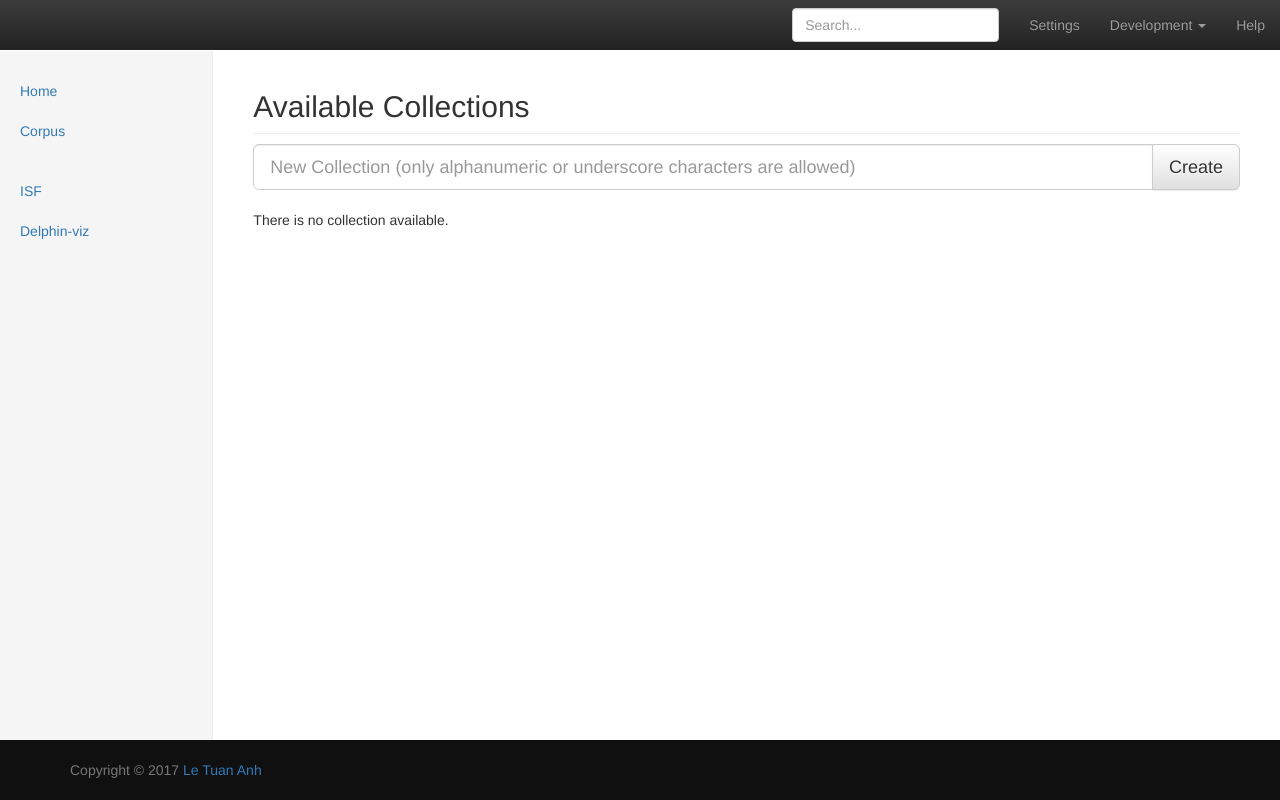
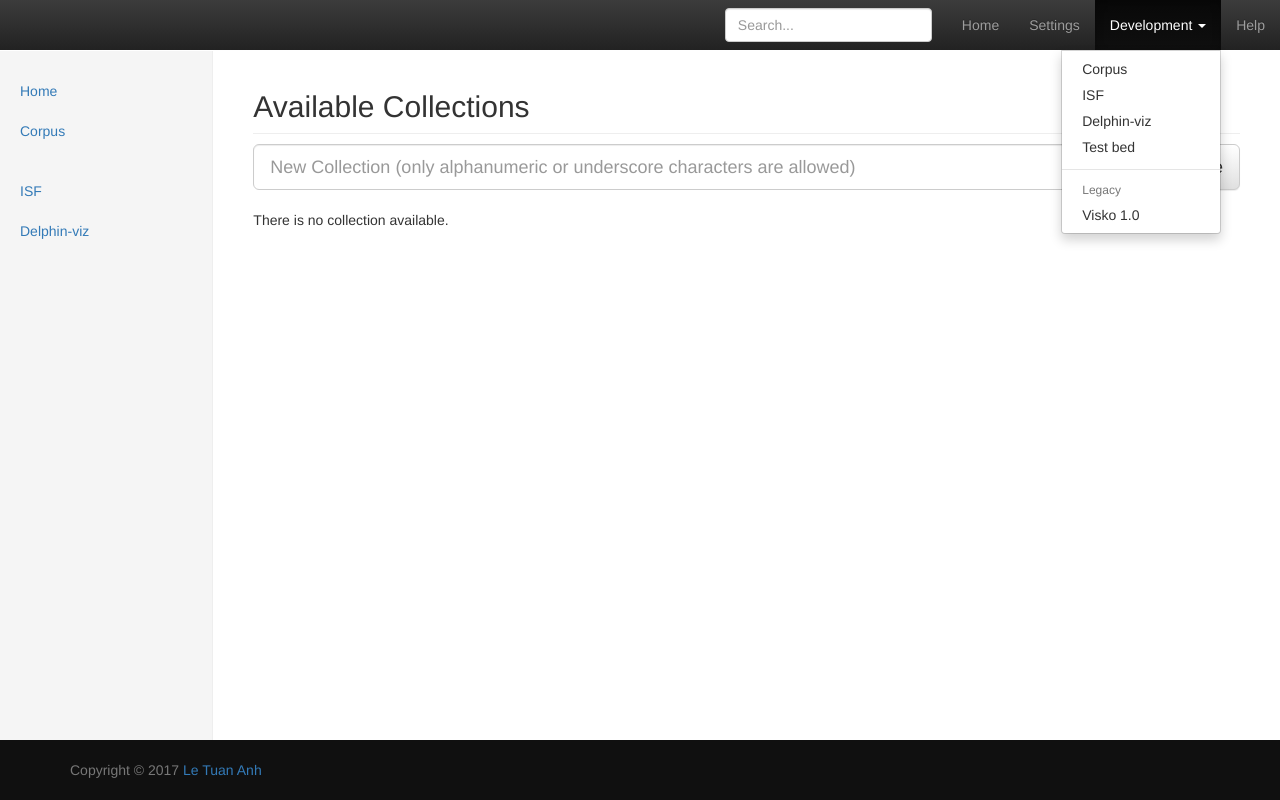
Before and after one commit to letuananh/visualkopasu, a Django app: template visualkopasu/visko2/templates/visko2/corpus/index.html in a window 1280 px wide, after a click on "Development". Run offline with Django 3.2, Linux system fonts and the light colour scheme; the template is opened without the code that fills it, so the values that code supplies are empty; parts of the project's set-up code (start-up, migrations or seed data) failed here and were passed over; some libraries are stand-ins or nearby versions.

Commit message:
Add sidebar nav menu items to topbar

```diff
--- a/visualkopasu/visko2/templates/visko2/base.html
+++ b/visualkopasu/visko2/templates/visko2/base.html
@@ -43,10 +43,14 @@
         </div>
         <div id="navbar" class="navbar-collapse collapse">
           <ul class="nav navbar-nav navbar-right">
+            <li><a href="{% url 'visko2:home' %}">Home</a></li>
             <li><a href="#">Settings</a></li>
             <li class="dropdown">
               <a href="#" class="dropdown-toggle" data-toggle="dropdown" role="button" aria-haspopup="true" aria-expanded="false">Development <span class="caret"></span></a>
               <ul class="dropdown-menu">
+                <li><a href="{% url 'visko2:list_collection' %}">Corpus</a></li>
+                <li><a href="{% url 'visko2:isf' %}">ISF</a></li>
+                <li><a href="{% url 'visko2:delviz' %}">Delphin-viz</a></li>
                 <li><a href="{% url 'visko2:dev' %}">Test bed</a></li>
                 <li role="separator" class="divider"></li>
                 <li class="dropdown-header">Legacy</li>
```
